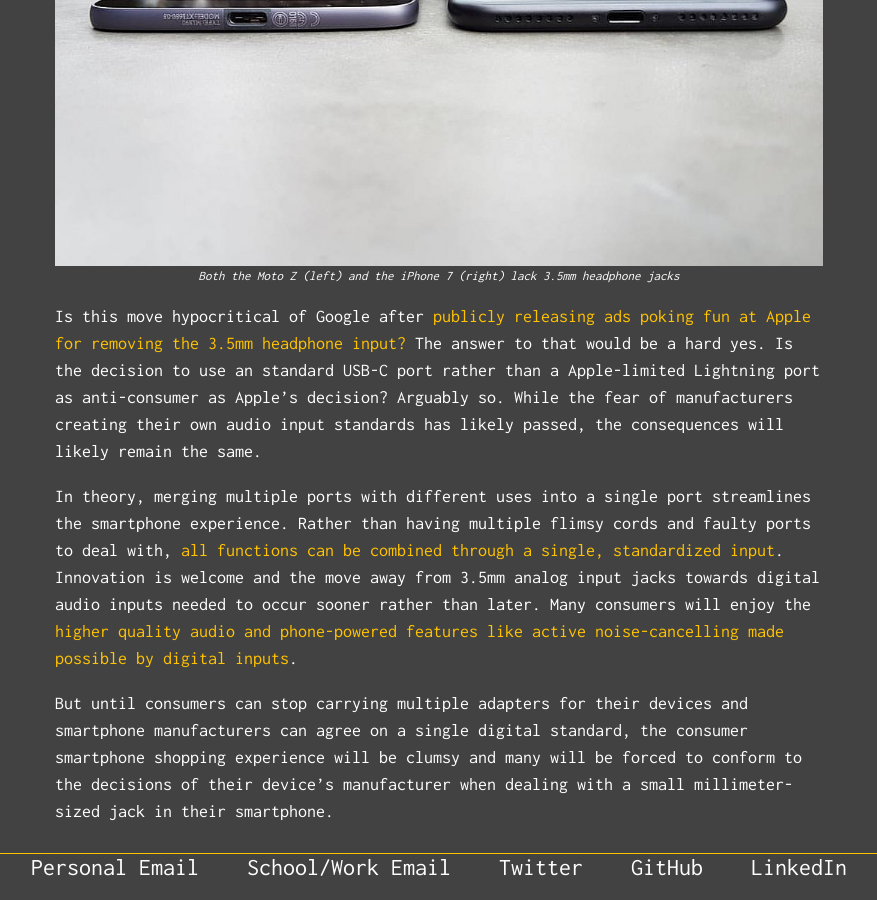
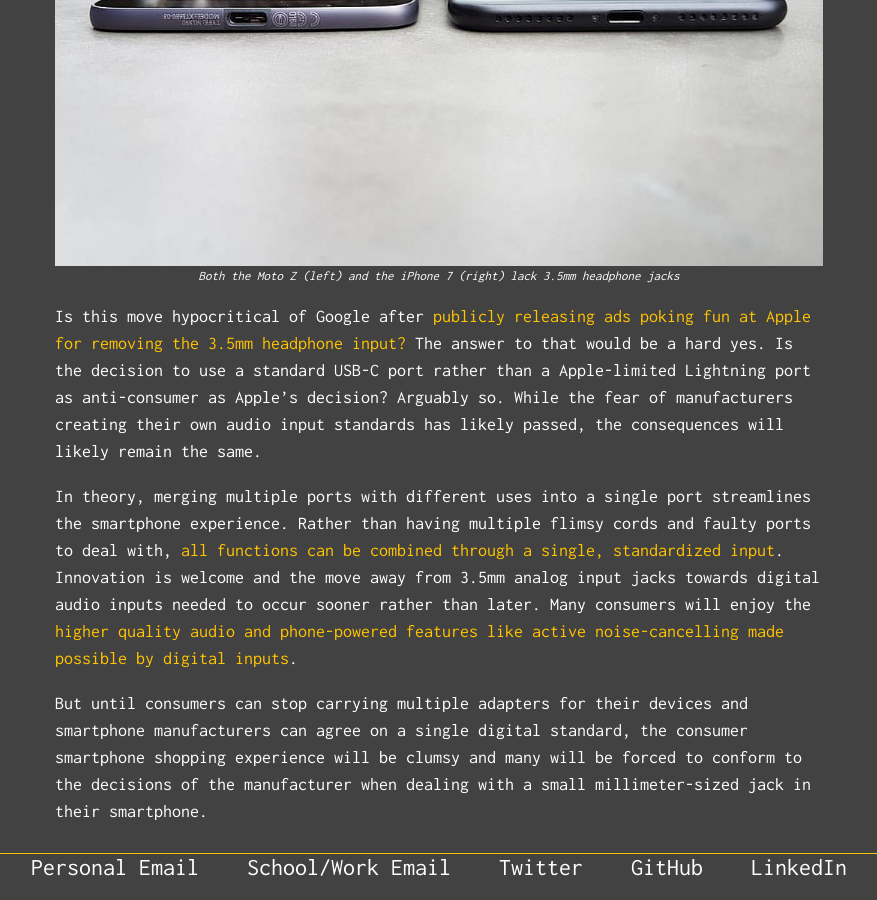
Before and after one commit to justintranjt/justintranjt.github.io, a Jekyll site: the page built from _posts/2017-08-04-the-curious-case-of-the-missing-headphone-jack.md, in a window 1280 px wide and 900 px high, scrolled down 2761 px. Shown: the whole window, without its empty margins (201-1078 px from the left). Built offline with Jekyll 4.4.1, drawn with Linux system fonts in a browser that asks for light colours.

Commit message:
Update 2017-08-04-the-curious-case-of-the-missing-headphone-jack.md

```diff
--- a/_posts/2017-08-04-the-curious-case-of-the-missing-headphone-jack.md
+++ b/_posts/2017-08-04-the-curious-case-of-the-missing-headphone-jack.md
@@ -32,10 +32,10 @@
 ![Moto Z with no 3.5mm jack]( /blog/motozjack.jpg )*Both the Moto Z (left) and the iPhone 7 (right) lack 3.5mm headphone jacks*
 
 Is this move hypocritical of Google after [publicly releasing ads poking fun at Apple for removing the 3.5mm headphone input?](https://youtu.be/Rykmwn0SMWU?t=43s)
-The answer to that would be a hard yes. Is the decision to use an standard USB-C port rather than a Apple-limited Lightning port as anti-consumer as Apple's decision?
+The answer to that would be a hard yes. Is the decision to use a standard USB-C port rather than a Apple-limited Lightning port as anti-consumer as Apple's decision?
 Arguably so. While the fear of manufacturers creating their own audio input standards has likely passed, the consequences will likely remain the same.
 
 In theory, merging multiple ports with different uses into a single port streamlines the smartphone experience. Rather than having multiple flimsy cords and faulty ports to deal with, [all functions can be combined through a single, standardized input](http://www.usb.org/developers/docs/).
 Innovation is welcome and the move away from 3.5mm analog input jacks towards digital audio inputs needed to occur sooner rather than later. Many consumers will enjoy the [higher quality audio and phone-powered features like active noise-cancelling made possible by digital inputs](http://www.usb.org/press/USB-IF_Press_Releases/USB_Audio_Specification_USB-IF_September_2016_FINAL.pdf).
 
-But until consumers can stop carrying multiple adapters for their devices and smartphone manufacturers can agree on a single digital standard, the consumer smartphone shopping experience will be clumsy and many will be forced to conform to the decisions of their device's manufacturer when dealing with a small millimeter-sized jack in their smartphone.
+But until consumers can stop carrying multiple adapters for their devices and smartphone manufacturers can agree on a single digital standard, the consumer smartphone shopping experience will be clumsy and many will be forced to conform to the decisions of the manufacturer when dealing with a small millimeter-sized jack in their smartphone.
```
